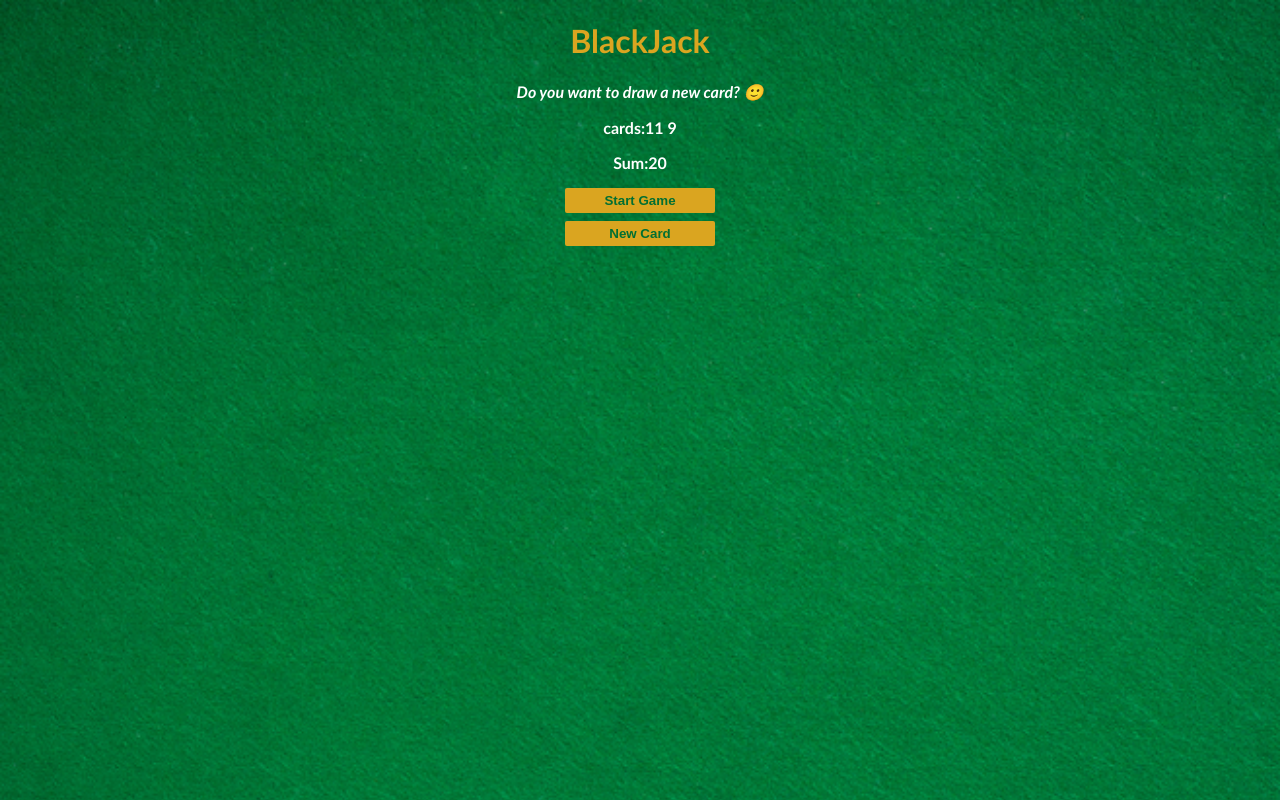
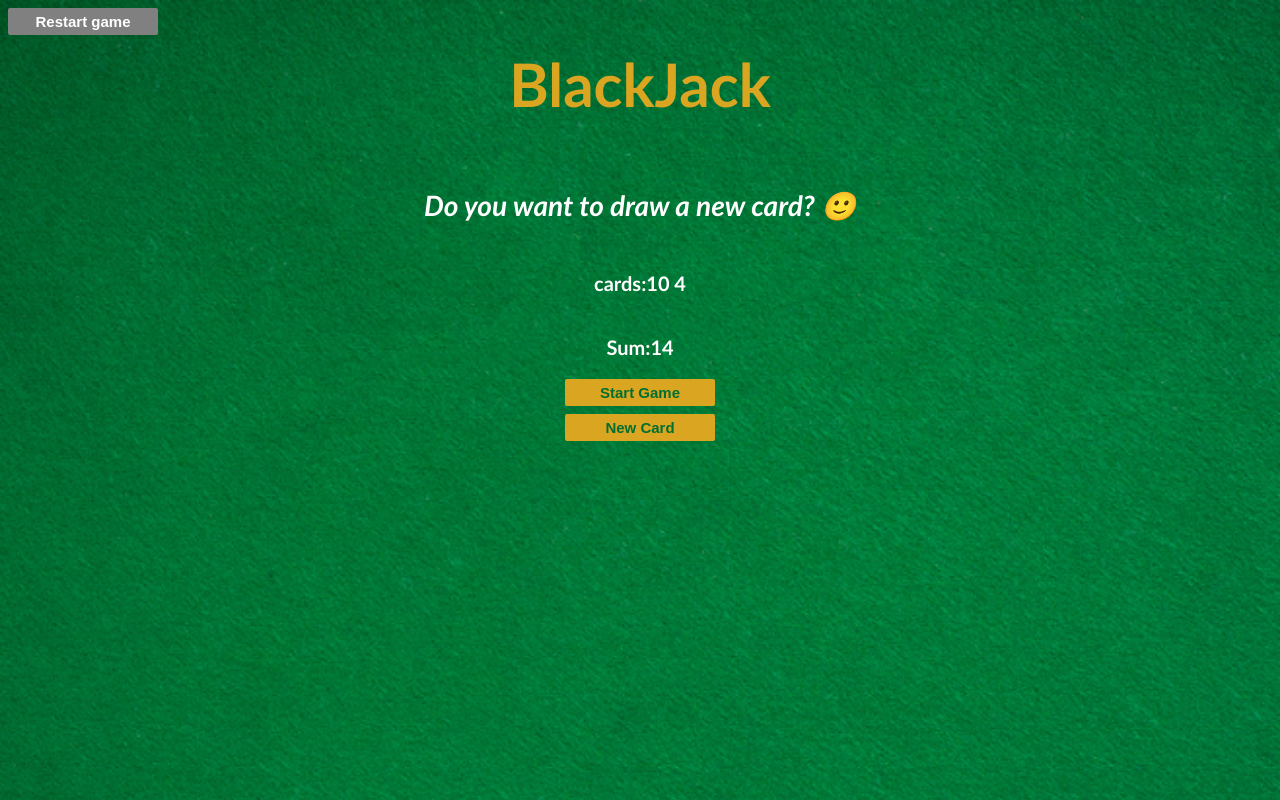
Before and after one commit to akshadjaiswal/Blackjack-Game, a plain HTML site: page Index.html in a window 1280 px wide. Both pictures are taken after a click on the button "Start Game". Drawn offline with Linux system fonts and the light colour scheme.

Commit message:
Updating game

```diff
--- a/App.js
+++ b/App.js
@@ -1,14 +1,35 @@
-let firstcard = 11;
-let secondcard = 9;
-let sum = firstcard + secondcard;
+let cards = [];
+let sum = 0;
 let hasBlackJack = false;
+let isAlive = false;
 let message = "";
 let messageEl = document.getElementById("message-el");
 let sumEl = document.getElementById("sum-el");
 let cardsEl = document.getElementById("cards-el");
 
+function getRandomCard() {
+  let randomNumer = Math.floor(Math.random() * 13) + 1;
+  if (randomNumer > 10) {
+    return 10;
+  } else if (randomNumer === 1) {
+    return 11;
+  } else {
+    return randomNumer;
+  }
+}
 function startGame() {
-  cardsEl.textContent = "cards:" + firstcard + " " + secondcard;
+  isAlive = true;
+  let firstCard = getRandomCard();
+  let secondCard = getRandomCard();
+  cards = [firstCard, secondCard];
+  sum = firstCard + secondCard;
+  renderGame();
+}
+function renderGame() {
+  cardsEl.textContent = "cards:";
+  for (let i = 0; i < cards.length; i++) {
+    cardsEl.textContent += cards[i] + " ";
+  }
   sumEl.textContent = "Sum:" + sum;
   if (sum <= 20) {
     message = "Do you want to draw a new card? 🙂";
@@ -22,7 +43,9 @@ function startGame() {
   messageEl.textContent = message;
 }
 function newCard() {
-  let card = 1;
+  let card = getRandomCard();
   sum = sum + card;
-  startGame();
+  cards.push(card);
+  console.log(cards);
+  renderGame();
 }
--- a/Index.html
+++ b/Index.html
@@ -9,11 +9,17 @@
 </head>
 
 <body>
-    <h1>BlackJack</h1>
-    <p id="message-el">Want to play a round?</p>
-    <p id="cards-el">Cards:</p>
-    <p id="sum-el">Sum:</p>
+    <div class="refresh-btn">
+        <button style="background-color: grey; color: white; margin-right: 100px;"
+            onClick="window.location.reload();">Restart game</button>
+    </div>
     <div>
+        <h1>BlackJack</h1>
+        <p id="message-el">Want to play a round?</p>
+        <p id="cards-el">Cards:</p>
+        <p id="sum-el">Sum:</p>
+    </div>
+    <div class="button">
         <button onclick="startGame()">Start Game</button>
         <button onclick="newCard()">New Card</button>
     </div>
--- a/Style.css
+++ b/Style.css
@@ -8,11 +8,26 @@ body {
 }
 
 h1 {
+
     color: goldenrod;
+    font-size: 60px;
 }
 
 #message-el {
     font-style: italic;
+    font-size: 28px;
+}
+
+#cards-el {
+    font-size: 20px;
+}
+
+#sum-el {
+    font-size: 20px;
+}
+
+.refresh-btn {
+    position: absolute;
 }
 
 button {
@@ -25,7 +40,15 @@ button {
     border: none;
     border-radius: 2px;
     margin-bottom: 8px;
+    font-size: 15px;
 }
+
+button:hover {
+    border: 1px solid black;
+    background-color: aliceblue;
+    color: black;
+}
+
 
 div {
     display: grid;
```
